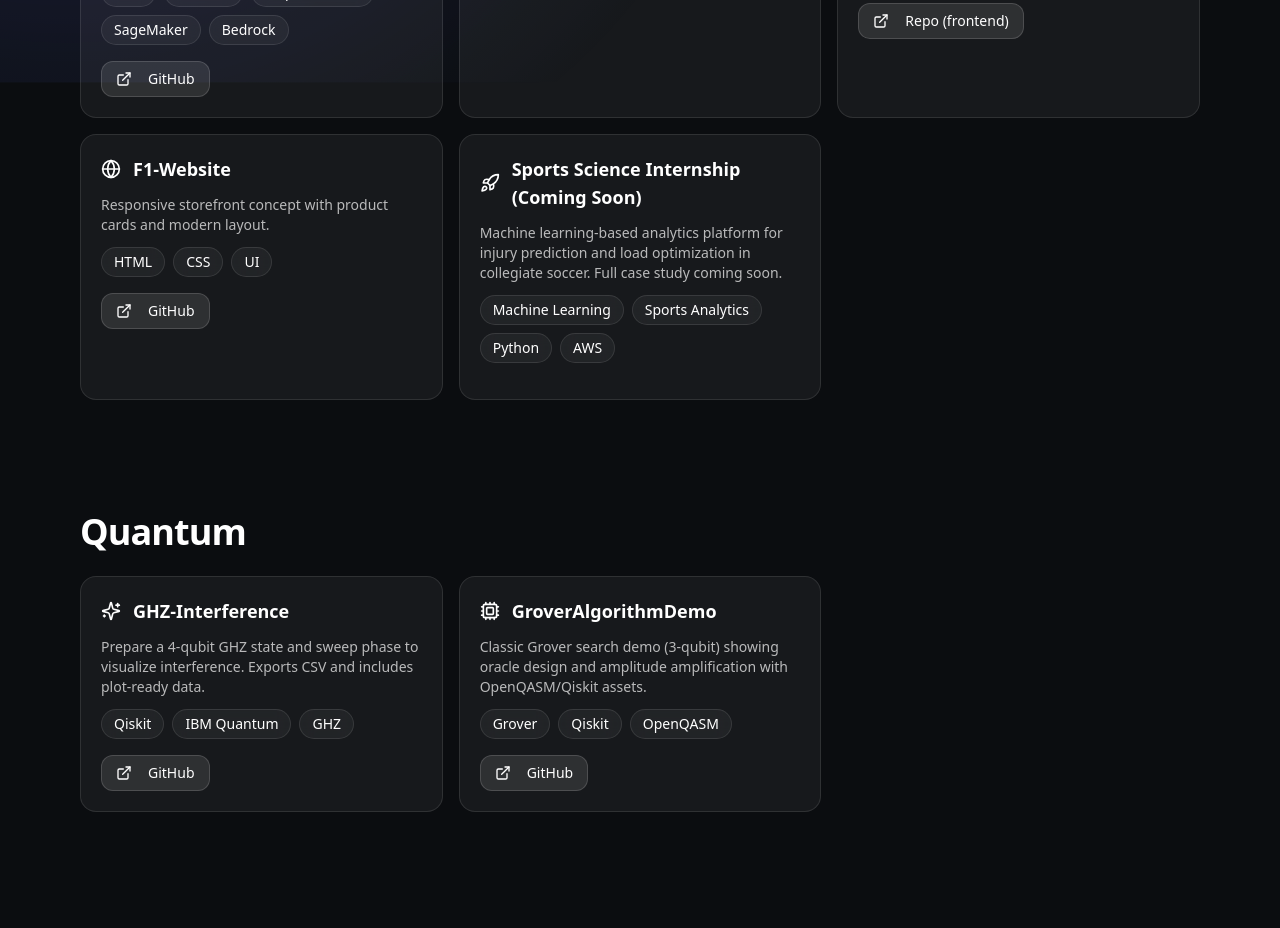
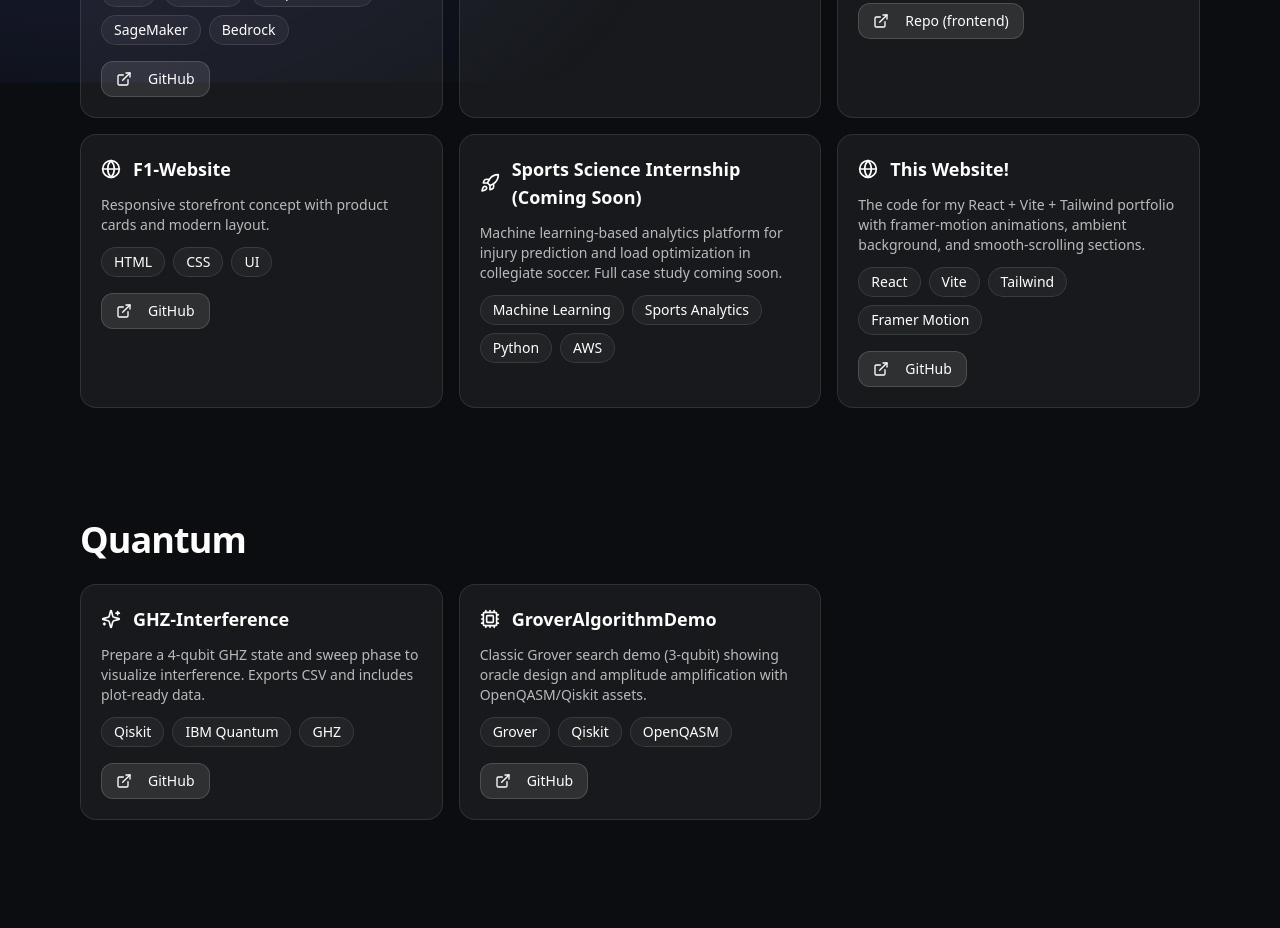
Before and after one commit to MatthiasMasiero/Portfolio, a React (Vite) app: page / in a window 1280 px wide. Shown: the part 980-1908 px from the top of the page. Built offline with nearby package versions, Linux system fonts and the light colour scheme.

Commit message:
added project

```diff
--- a/src/App.jsx
+++ b/src/App.jsx
@@ -187,6 +187,16 @@ const PROJECTS = [
     tags: ["Machine Learning", "Sports Analytics", "Python", "AWS"],
     links: [],
     icon: <Rocket className="w-5 h-5" />,
+  },
+  {
+    title: "This Website!",
+    desc:
+      "The code for my React + Vite + Tailwind portfolio with framer-motion animations, ambient background, and smooth-scrolling sections.",
+    tags: ["React", "Vite", "Tailwind", "Framer Motion"],
+    links: [
+      { href: "https://github.com/MatthiasMasiero/Portfolio", label: "GitHub" },
+    ],
+    icon: <Globe className="w-5 h-5" />,
   },
 ];
 
```
